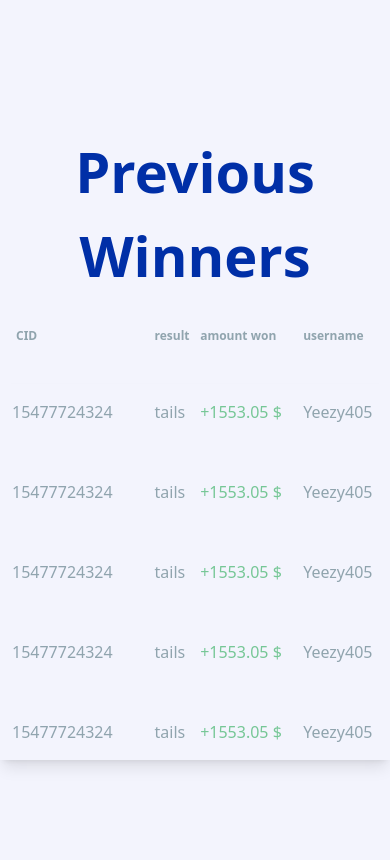
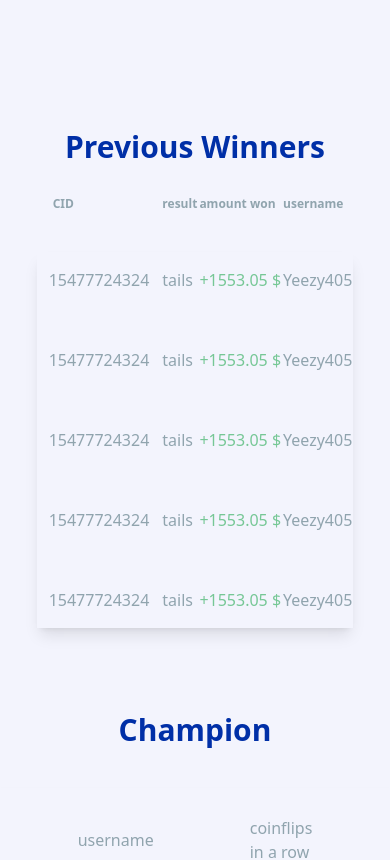
Before and after one commit to PirAdnan1/clubmetalic, a Next.js app: page / in a window 390 px wide. Shown: the part 2520-3380 px from the top of the page. Built offline with nearby package versions, Linux system fonts and the light colour scheme.

Commit message:
fix table margin

```diff
--- a/src/contents/Winners.jsx
+++ b/src/contents/Winners.jsx
@@ -2,9 +2,9 @@ import React from "react";
 
 function Winners() {
   return (
-    <div className="flex flex-col lg:flex-row items-center lg:items-start justify-center gap-[84px]">
+    <div className="flex flex-col lg:flex-row items-center lg:items-start mx-6 lg:mx-0 justify-center gap-[84px]">
       <div className="flex flex-col shrink-0">
-        <h1 className="text-[56px] text-center pb-[30px] font-bold text-primary">Previous Winners</h1>
+        <h1 className="lg:text-[56px] text-3xl text-center pb-[30px] font-bold text-primary">Previous Winners</h1>
         <table className="table-auto 2xl:w-[970px] md:w-[720px] w-full overflow-x-auto text-start">
           <thead className="text-[#90A4AE] text-xs text-left">
             <tr>
@@ -49,7 +49,7 @@ function Winners() {
         </table>
       </div>
       <div>
-        <h1 className="text-[56px] font-bold text-center pb-[40px] text-primary">Champion</h1>
+        <h1 className="lg:text-[56px] text-3xl font-bold text-center pb-[40px] text-primary">Champion</h1>
         <div className="shadow-lg px-12 py-7">
           <div className="text-[#90A4AE] flex items-center gap-24 justify-between px-10">
             <span>username</span>
```
